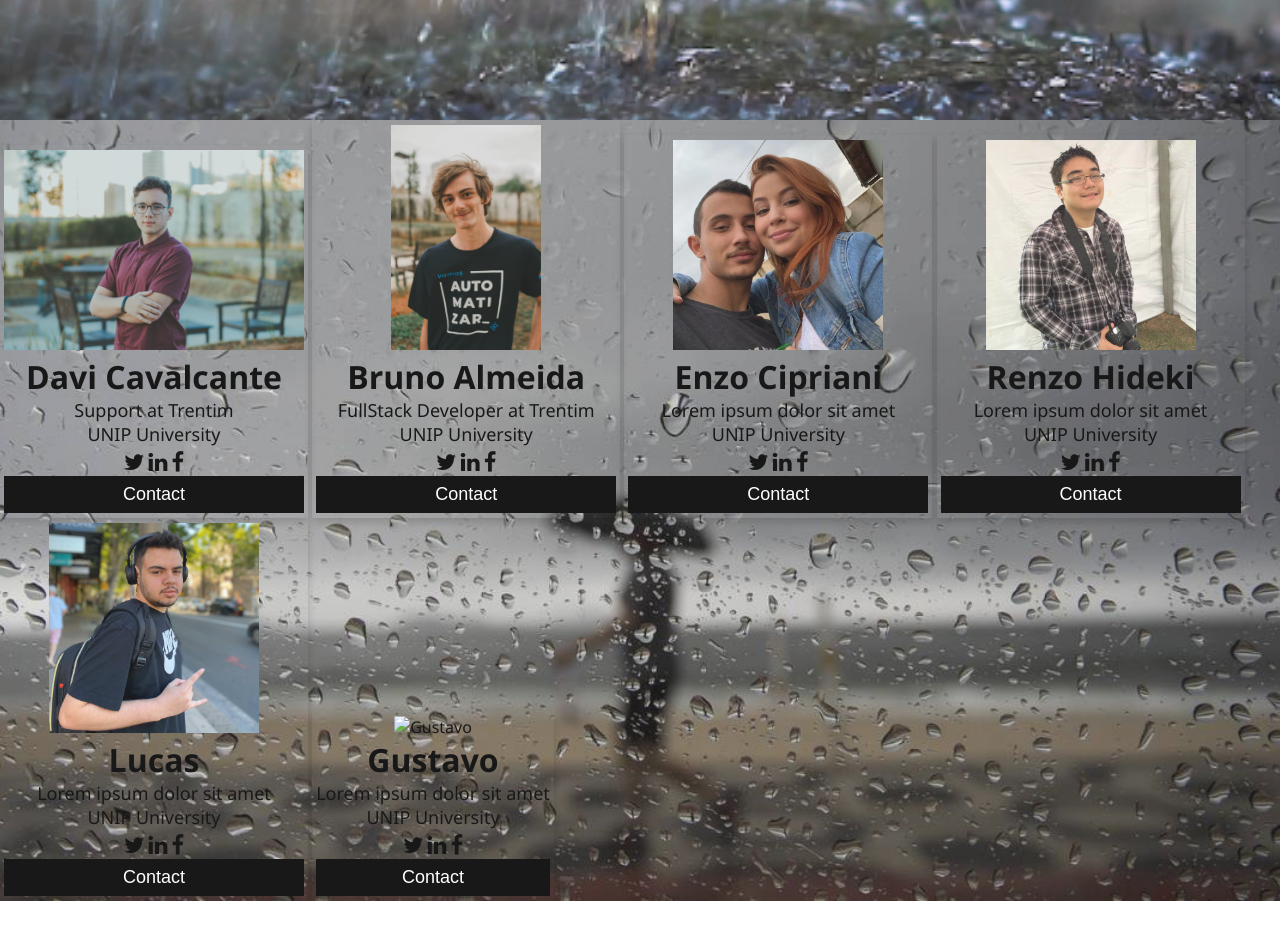
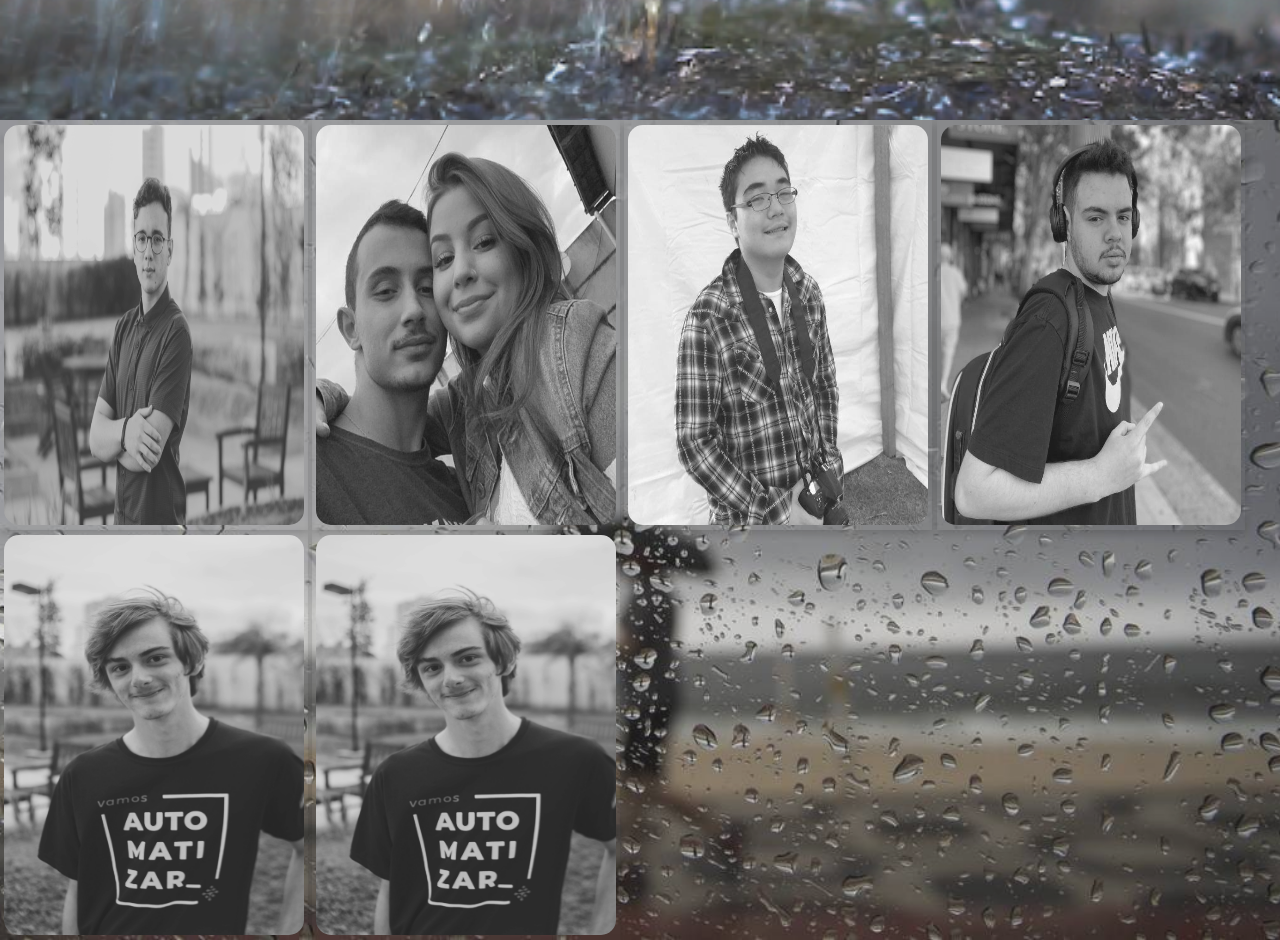
Before and after one commit to daviEstevam02/ApsPwr, a plain HTML site: page index.html in a window 1280 px wide. Shown: the part 1480-2420 px from the top of the page. Before the commit the page ends 2381 px from the top, so only its background shows below. Drawn offline with Linux system fonts and the light colour scheme.

Commit message:
começo da aplicacao dos cards

```diff
--- /dev/null
+++ b/card.css
@@ -0,0 +1,133 @@
+#linkUnip {
+    font-size: 18px;
+    text-decoration: none;
+    color: #000000;
+}
+.image-area
+{
+	top: 50%;
+	left: 50%;
+	transform: translate(-50%, -50%);
+	position: absolute;
+}
+.card {
+    box-shadow: 0 4px 8px 0 rgba(0, 0, 0, 0.2);
+    max-width: 300px;
+    text-align: center;
+    padding: 5px 4px;
+    display: inline-block;
+
+}
+
+.img-wrapper {
+    width: 100%;
+    height: 400px;
+    position: relative;
+    overflow: hidden;
+    border-radius: 15px;
+}
+
+.img-wrapper:before {
+    content: '';
+    position: absolute;
+    top: 0;
+    left: 180%;
+    height: 100%;
+    width: 100%;
+    background: rgba(255, 255, 255, .3);
+    z-index: 1;
+    transform: skew(45deg);
+    transition: .5s;
+}
+
+.img-wrapper:hover:before {
+    left: -180%;
+}
+
+.img-wrapper img {
+    height: 400px;
+    width: 300px;
+    filter: grayscale(100%);
+    transition: 2s;
+}
+
+.img-wrapper:hover img {
+    filter: grayscale(0%);
+    transform: scale(1.1);
+}
+
+.img-wrapper h2 {
+    background: #1a9ffd;
+    font-family: Poppins;
+    color: #fff;
+    text-align: center;
+    text-transform: uppercase;
+    margin: 0;
+    padding: 10px 0;
+    position: absolute;
+    bottom: 0;
+    width: 100%;
+    transform: perspective(400px) rotateY(90deg);
+    transform-origin: right;
+    transition: 1s;
+}
+
+.img-wrapper:hover h2 {
+    transform: perspective(400px) rotateY(0deg);
+}
+
+.img-wrapper ul {
+    position: absolute;
+    top: 0;
+    left: 0;
+    margin: 0;
+    padding: 0;
+    list-style: none;
+    background: rgba(255, 255, 255, 0);
+}
+
+.img-wrapper ul li {
+    background: #333;
+    height: 40px;
+    width: 40px;
+    text-align: center;
+    line-height: 40px;
+    transform: perspective(800px) rotateY(90deg);
+    transition: .5s;
+    transform-origin: left;
+}
+
+.img-wrapper:hover ul li {
+    transform: perspective(800px) rotateY(0deg);
+}
+
+.img-wrapper:hover ul li:nth-child(1) {
+    transition-delay: .2s;
+}
+
+.img-wrapper:hover ul li:nth-child(2) {
+    transition-delay: .6s;
+}
+
+.img-wrapper:hover ul li:nth-child(3) {
+    transition-delay: .8s;
+}
+
+.img-wrapper:hover ul li:nth-child(4) {
+    transition-delay: 1s;
+}
+
+.img-wrapper ul li a {
+    color: #1a9ffd;
+    background: rgba(255, 255, 255, 0);
+}
+
+.img-wrapper ul li i {
+    color: #1a9ffd;
+    background: rgba(255, 255, 255, 0);
+}
+
+.img-wrapper ul li i:hover {
+    color: #fff;
+    background: rgba(255, 255, 255, 0);
+}
--- a/index.css
+++ b/index.css
@@ -174,24 +174,13 @@ body, html, main {
         border-radius: 5px;
         background-color: #ffffff;
     } */
-    .card {
-        box-shadow: 0 4px 8px 0 rgba(0, 0, 0, 0.2);
-        max-width: 300px;
-        text-align: center;
-        padding:5px 4px;
-        display: inline-block;
 
-      }
 
       .title {
         color: rgb(0, 0, 0);
         font-size: 18px;
       }
-      #linkUnip{
-        font-size: 18px;
-        text-decoration: none;
-        color: #000000;
-      }
+
 
       button {
         border: none;
--- a/index.html
+++ b/index.html
@@ -6,6 +6,7 @@
     <meta name="viewport" content="width=device-width, initial-scale=1.0">
     <link rel="stylesheet" href="https://cdnjs.cloudflare.com/ajax/libs/font-awesome/4.7.0/css/font-awesome.min.css">
     <link rel="stylesheet" href="index.css">
+    <link rel="stylesheet" href="card.css">
     <link rel="shortcut icon" href="icons/iconPage.png " type="favicon/ico" />
     <title>PWR</title>
 </head>
@@ -33,7 +34,7 @@
             </li>
             <li>
                 <a id="linkUm" href="#section-3">
-                    <img id="contactIcon" src="icons/contactIcon.png"width=10 height=10>
+                    <img id="contactIcon" src="icons/contactIcon.png" width=10 height=10>
                     contato
                 </a>
             </li>
@@ -62,7 +63,11 @@
     <div class="secondParallax">
         <div id="secao-2">
             <h1 class="titleSecondSection">Beneficios da captação da água da chuva</h1>
-        <p class="secondSectionParagraph">"Lorem ipsum dolor sit amet, consectetur adipiscing elit, sed do eiusmod tempor incididunt ut labore et dolore magna aliqua. Ut enim ad minim veniam, quis nostrud exercitation ullamco laboris nisi ut aliquip ex ea commodo consequat. Duis aute irure dolor in reprehenderit in voluptate velit esse cillum dolore eu fugiat nulla pariatur. Excepteur sint occaecat cupidatat non proident, sunt in culpa qui officia deserunt mollit anim id est laborum." </p>
+            <p class="secondSectionParagraph">"Lorem ipsum dolor sit amet, consectetur adipiscing elit, sed do eiusmod
+                tempor incididunt ut labore et dolore magna aliqua. Ut enim ad minim veniam, quis nostrud exercitation
+                ullamco laboris nisi ut aliquip ex ea commodo consequat. Duis aute irure dolor in reprehenderit in
+                voluptate velit esse cillum dolore eu fugiat nulla pariatur. Excepteur sint occaecat cupidatat non
+                proident, sunt in culpa qui officia deserunt mollit anim id est laborum." </p>
         </div>
 
 
@@ -70,65 +75,81 @@
 
     <div class="thirdParallax">
         <div id="section-3">
+            <div class="img-area">
                 <div class="card">
-            <img src="icons/IMG_9353.jpg" alt="Davi" style="width:100%">
-            <h1>Davi Cavalcante</h1>
-            <p class="title">Support at Trentim</p>
-            <p><a id="linkUnip" href="https://www.unip.br/">UNIP University</a></p>
-            <a class="profileCard" href="https://twitter.com/home?lang=pt"><i class="fa fa-twitter"></i></a>
-            <a class="profileCard" href="https://www.linkedin.com/feed/"><i class="fa fa-linkedin"></i></a>
-            <a class="profileCard" href="https://www.facebook.com/"><i class="fa fa-facebook"></i></a>
-            <p><button>Contact</button></p>
+                    <div class="img-wrapper">
+                           <img src="icons/IMG_9353.jpg" alt="Davi">
+                       <h2>Davi Cavalcante</h2>
+                       <ul>
+                         <li><a id="linkUnip" href="https://www.unip.br/">UNIP</a></li>
+                         <li><a class="profileCard" href="https://twitter.com/home?lang=pt"><i class="fa fa-twitter"></i></a></li>
+                         <li><a class="profileCard" href="https://www.linkedin.com/feed/"><i class="fa fa-linkedin"></i></a></li>
+                         <li><a class="profileCard" href="https://www.facebook.com/"><i class="fa fa-facebook"></i></a></li>
+                       </ul>
+                    </div>
                    </div>
                    <div class="card">
-            <img src="icons/IMG_1543.jpg" alt="BrunoAlmeida" style="width:50%">
-            <h1>Bruno Almeida</h1>
-            <p class="title">FullStack Developer at Trentim</p>
-            <p><a id="linkUnip" href="https://www.unip.br/">UNIP University</a></p>
-            <a class="profileCard" href="https://twitter.com/home?lang=pt"><i class="fa fa-twitter"></i></a>
-            <a class="profileCard" href="https://www.linkedin.com/feed/"><i class="fa fa-linkedin"></i></a>
-            <a class="profileCard" href="https://www.facebook.com/"><i class="fa fa-facebook"></i></a>
-            <p><button>Contact</button></p>
+                     <div class="img-wrapper">
+                       <img src="icons/EnzoPicture.jpg" alt="EnzoCipriani">
+                       <h2>Enzo Cipriani</h2>
+                       <ul>
+                           <li><a id="linkUnip" href="https://www.unip.br/">UNIP</a></li>
+                           <li><a class="profileCard" href="https://twitter.com/home?lang=pt"><i class="fa fa-twitter"></i></a></li>
+                           <li><a class="profileCard" href="https://www.linkedin.com/feed/"><i class="fa fa-linkedin"></i></a></li>
+                           <li><a class="profileCard" href="https://www.facebook.com/"><i class="fa fa-facebook"></i></a></li>
+                       </ul>
+                     </div>
                    </div>
                    <div class="card">
-            <img src="icons/EnzoPicture.jpg" alt="EnzoCipriani" style="width:70%">
-            <h1>Enzo Cipriani</h1>
-            <p class="title">Lorem ipsum dolor sit amet</p>
-            <p><a id="linkUnip" href="https://www.unip.br/">UNIP University</a></p>
-            <a class="profileCard" href="https://twitter.com/home?lang=pt"><i class="fa fa-twitter"></i></a>
-            <a class="profileCard" href="https://www.linkedin.com/feed/"><i class="fa fa-linkedin"></i></a>
-            <a class="profileCard" href="https://www.facebook.com/"><i class="fa fa-facebook"></i></a>
-            <p><button>Contact</button></p>
+                       <div class="img-wrapper">
+                           <img src="icons/RenzoPicture.jpg" alt="RenzoHideki" >
+                           <h2>Renzo Hideki</h2>
+                           <ul>
+                               <li><a id="linkUnip" href="https://www.unip.br/">UNIP</a></li>
+                               <li><a class="profileCard" href="https://twitter.com/home?lang=pt"><i class="fa fa-twitter"></i></a></li>
+                               <li><a class="profileCard" href="https://www.linkedin.com/feed/"><i class="fa fa-linkedin"></i></a></li>
+                               <li><a class="profileCard" href="https://www.facebook.com/"><i class="fa fa-facebook"></i></a></li>
+                           </ul>
+
+                       </div>
                    </div>
                    <div class="card">
-            <img src="icons/RenzoPicture.jpg" alt="RenzoHideki" style="width:70%">
-            <h1>Renzo Hideki</h1>
-            <p class="title">Lorem ipsum dolor sit amet</p>
-            <p><a id="linkUnip" href="https://www.unip.br/">UNIP University</a></p>
-            <a class="profileCard" href="https://twitter.com/home?lang=pt"><i class="fa fa-twitter"></i></a>
-            <a class="profileCard" href="https://www.linkedin.com/feed/"><i class="fa fa-linkedin"></i></a>
-            <a class="profileCard" href="https://www.facebook.com/"><i class="fa fa-facebook"></i></a>
-            <p><button>Contact</button></p>
+                     <div class="img-wrapper">
+                       <img src="icons/LucasPicture.jpg" alt="Lucas">
+                       <h2>Lucas</h2>
+                       <ul>
+                           <li><a id="linkUnip" href="https://www.unip.br/">UNIP</a></li>
+                           <li><a class="profileCard" href="https://twitter.com/home?lang=pt"><i class="fa fa-twitter"></i></a></li>
+                           <li><a class="profileCard" href="https://www.linkedin.com/feed/"><i class="fa fa-linkedin"></i></a></li>
+                           <li><a class="profileCard" href="https://www.facebook.com/"><i class="fa fa-facebook"></i></a></li>
+                       </ul>
+                     </div>
+                   </div>
+
+                   <div class="card">
+                       <div class="img-wrapper">
+                           <img src="icons/IMG_1543.jpg" alt="Gustavo">
+                           <h2>Gustavo</h1>
+                           <ul>
+                               <li><a id="linkUnip" href="https://www.unip.br/">UNIP</a></li>
+                               <li><a class="profileCard" href="https://twitter.com/home?lang=pt"><i class="fa fa-twitter"></i></a></li>
+                               <li><a class="profileCard" href="https://www.linkedin.com/feed/"><i class="fa fa-linkedin"></i></a></li>
+                               <li><a class="profileCard" href="https://www.facebook.com/"><i class="fa fa-facebook"></i></a></li>
+                           </ul>
+                       </div>
                    </div>
                    <div class="card">
-            <img src="icons/LucasPicture.jpg" alt="Lucas" style="width:70%">
-            <h1>Lucas</h1>
-            <p class="title">Lorem ipsum dolor sit amet</p>
-            <p><a id="linkUnip" href="https://www.unip.br/">UNIP University</a></p>
-            <a class="profileCard" href="https://twitter.com/home?lang=pt"><i class="fa fa-twitter"></i></a>
-            <a class="profileCard" href="https://www.linkedin.com/feed/"><i class="fa fa-linkedin"></i></a>
-            <a class="profileCard" href="https://www.facebook.com/"><i class="fa fa-facebook"></i></a>
-            <p><button>Contact</button></p>
+                           <div class="img-wrapper">
+                               <img src="icons/IMG_1543.jpg" alt="Bruno Almeida Kotesky">
+                               <h2>Bruno Almeida Kotesky</h2>
+                               <ul>
+                                 <li><a id="linkUnip" href="https://www.unip.br/">UNIP</a></li>
+                                 <li><a class="profileCard" href="https://twitter.com/home?lang=pt"><i class="fa fa-twitter"></i></a></li>
+                                 <li><a class="profileCard" href="https://www.linkedin.com/feed/"><i class="fa fa-linkedin"></i></a></li>
+                                 <li><a class="profileCard" href="https://www.facebook.com/"><i class="fa fa-facebook"></i></a></li>
+                               </ul>
                        </div>
-          <div class="card">
-            <img src="" alt="Gustavo" style="width:70%">
-            <h1>Gustavo</h1>
-            <p class="title">Lorem ipsum dolor sit amet</p>
-            <p><a id="linkUnip" href="https://www.unip.br/">UNIP University</a></p>
-            <a class="profileCard" href="https://twitter.com/home?lang=pt"><i class="fa fa-twitter"></i></a>
-            <a class="profileCard" href="https://www.linkedin.com/feed/"><i class="fa fa-linkedin"></i></a>
-            <a class="profileCard" href="https://www.facebook.com/"><i class="fa fa-facebook"></i></a>
-            <p><button>Contact</button></p>
+                   </div>
             </div>
         </div>
     </div>
```
Lines whose indentation alone changed are shown as unchanged.
